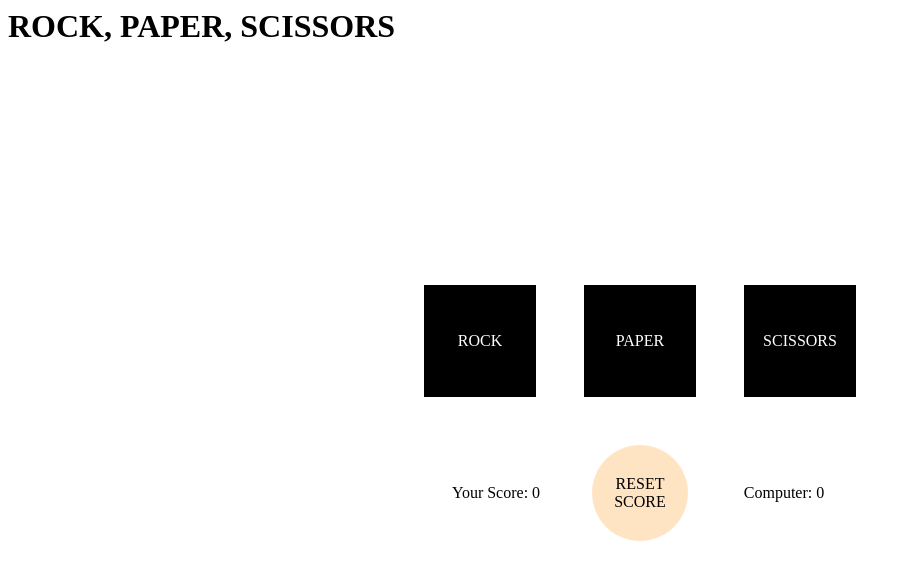
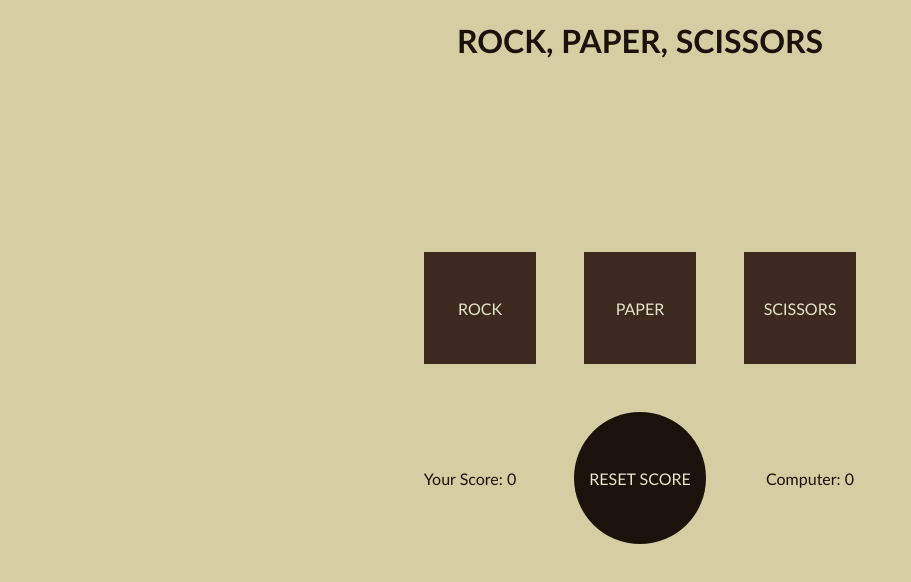
Before and after one commit to GWANDOcode/Rock-Paper-Sicssors, a plain HTML site: page index.html in a window 1280 px wide. Shown: the whole page, without its empty margins (0-911 px from the left). Drawn offline with Linux system fonts and the light colour scheme.

Commit message:
Add color

```diff
--- a/styles.css
+++ b/styles.css
@@ -1,9 +1,17 @@
 html {
     box-sizing: border-box;
+    font-family: 'Trebuchet MS', 'Lucida Sans Unicode', 'Lucida Grande',
+    'Lucida Sans', Arial, sans-serif;
+}
+
+body {
+    background-color: #D5CEA3;
 }
 
 h1 {
-    margin: auto;
+   text-align: center;
+   color: #1A120B;
+   margin-bottom: -3rem;
 }
 
 .center{
@@ -24,8 +32,8 @@ h1 {
 .button {
     width: 7rem;
     height: 7rem;
-    background-color: black;
-    color: white;
+    background-color: #3C2A21;
+    color: #E5E5CB;
     text-align: center;
     display: flex;
     flex-direction: column;
@@ -35,18 +43,21 @@ h1 {
 #resetBtn,
 #scorePlayerDisplay,
 #scoreComputerDisplay {
-    width: 6rem;
-    height: 6rem;
+    width: 7rem;
+    height: 7rem;
     text-align: center;
     display: flex;
     flex-direction: column;
     justify-content: center;
     margin-top: 3rem;
+    color: #1A120B;
 }
 
 #resetBtn {
-    background-color: bisque;
+    background-color: #1A120B;
     border-radius: 100px;
+    padding: 10px;
+    color: #E5E5CB;
 }
 
 .gap {
```
